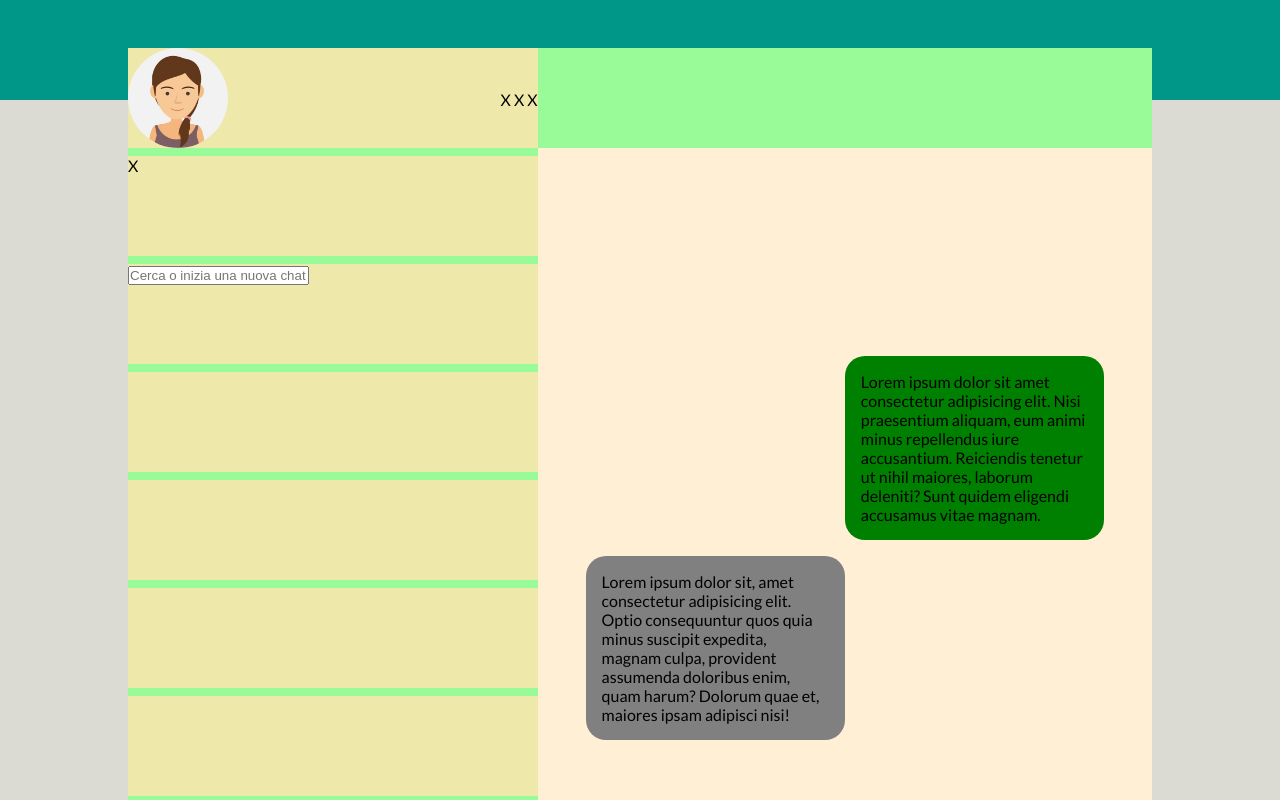
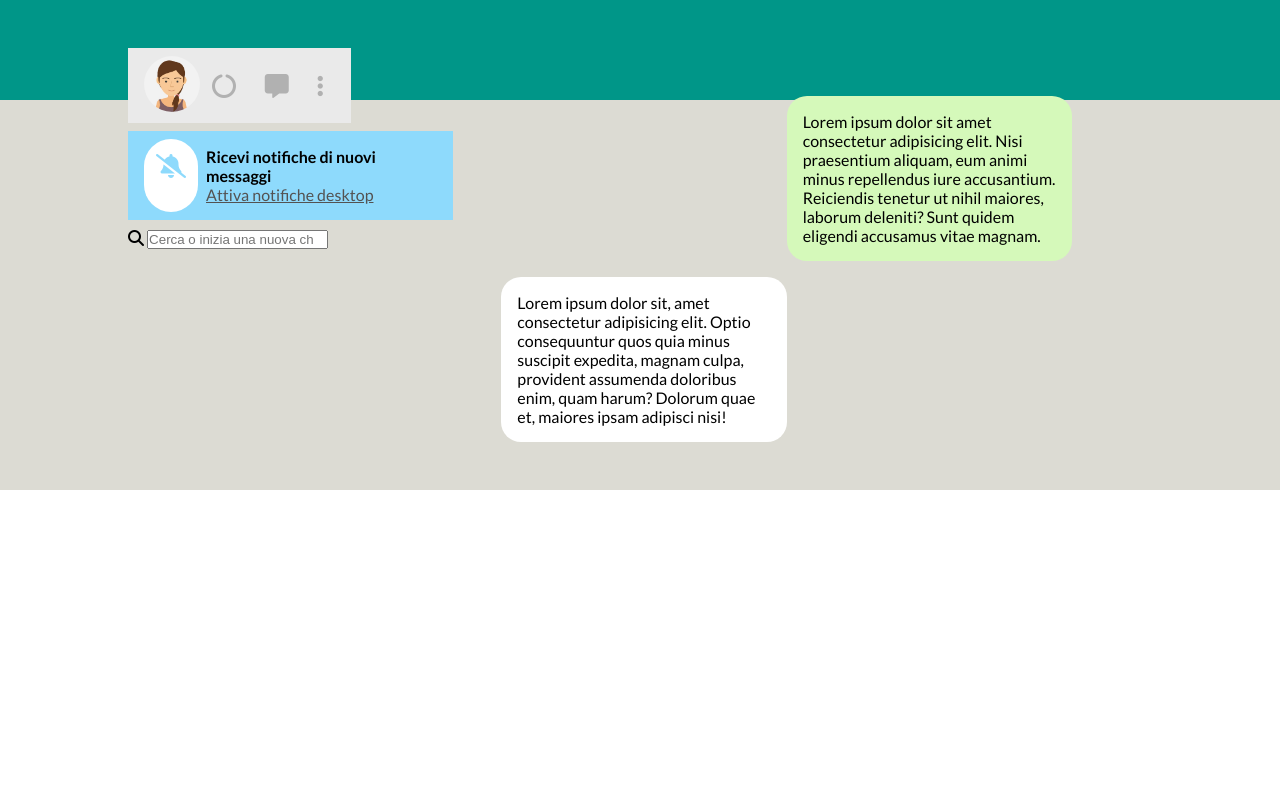
Before and after one commit to SimoneCerri/html-css-boolzapp, a plain HTML site: page index.html in a window 1280 px wide. Shown: the top 800 px of the page. Drawn offline with Linux system fonts and the light colour scheme.

Commit message:
try to fix the % of enemy_list on pad dimension

```diff
--- a/assets/css/style.css
+++ b/assets/css/style.css
@@ -18,6 +18,11 @@ img
 {
     width: 100%;
     object-fit: cover;
+}
+
+#main_app
+{
+    padding-top: 3em;
 }
 
 /* #endregion Common */
@@ -170,6 +175,8 @@ img
             {
                 align-items: center;
                 justify-content: space-between;
+                background-color: var(--zap-primarygrey);
+                padding: 0.5em 1em;
                 .contact_img
                 {
 
@@ -177,7 +184,38 @@ img
                 img
                 {
                 border-radius: 50%;
-                max-width: 100px;
+                max-width: 3.5em;
+                }
+            }
+            .mine_contact_info
+            {
+                color: var(--zap-secondarygrey);
+                font-size: 1.5em;
+                & i
+                {
+                    padding: 0.5em;
+                }
+            }
+            .notify
+            {
+                background-color: var(--zap-notify);
+                padding: 0.5em 1em;
+                .notify_img
+                {
+                    font-size: 1.5em;
+                    background-color: var(--zap-lighter);
+                    border-radius: 30px;
+                    padding: 0.5em;
+                    color: var(--zap-notify);
+                }
+                .notify_info
+                {
+                    padding: 0.5em;
+                    & span
+                    {
+                        text-decoration: underline;
+                        color: rgb(83, 82, 82);
+                    }
                 }
             }
         }
@@ -189,7 +227,7 @@ img
 
 /* #region RightApp */
 
-.enemy_list
+/* .enemy_list
 {
     flex-basis: 40%;
 }
@@ -197,7 +235,7 @@ img
 .chat
 {
     flex-basis: 60%;
-}
+} */
 
 .chat_main
 {
@@ -244,6 +282,16 @@ img
         width: 100%;
     }
 
+    .col_11_m
+    {
+        width: 95%;
+    }
+
+    .col_1_m
+    {
+        width: 5%;
+    }
+
     body
     {
         background-image: none;
@@ -258,7 +306,8 @@ img
     {
         /* margin: 0;
         box-sizing: border-box; */
-        .contact_info,
+        padding: 0;
+        .mine_contact_info,
         .notify,
         .notify_info,
         .search_bar,
--- a/index.html
+++ b/index.html
@@ -17,24 +17,24 @@
     <title>Boolzapp</title>
 </head>
 
-<body class="debug">
+<body class="">
     <main id="main_app" class="container dflex">
-        <div class="enemy_list col_4">
+        <div class="enemy_list col_4 col_1m">
             <div class="row">
                 <div class="col">
                     <div class="mine_contact dflex">
-                        <div class="contact_img">
+                        <div class="mine_contact_img">
                             <img src="./assets/img/avatar_io.jpg" alt="">
                         </div>
-                        <div class="contact_info">
+                        <div class="mine_contact_info">
                             <span>
-                                X
+                                <i class="fa-solid fa-circle-notch"></i>
                             </span>
                             <span>
-                                X
+                                <i class="fa-solid fa-message"></i>
                             </span>
                             <span>
-                                X
+                                <i class="fa-solid fa-ellipsis-vertical"></i>
                             </span>
                         </div>
 
@@ -43,25 +43,28 @@
                 </div>
                 <!-- /.col -->
                 <div class="col">
-                    <div class="notify">
-                        X
+                    <div class="notify dflex">
+                        <div class="notify_img">
+                            <i class="fa-solid fa-bell-slash"></i>
                         </div>
-                    <!-- /.contact -->
                         <div class="notify_info">
                             <h4>
                                 <strong>
-
+                                    Ricevi notifiche di nuovi messaggi
                                 </strong>
                             </h4>
                             <span>
-
+                                Attiva notifiche desktop
                             </span>
                         </div>
+                    </div>
+                    <!-- /.contact -->
                 </div>
                 <!-- /.col -->
                 <div class="col">
                     <nav class="search_bar">
-                        <input type="text" placeholder="Cerca o inizia una nuova chat">
+                        <i class="fa-solid fa-magnifying-glass"></i>
+                        <input type="search" placeholder="Cerca o inizia una nuova chat">
                     </nav>
                 </div>
                 <!-- /.col -->
@@ -156,7 +159,7 @@
         <!-- /.row -->
         </div>
         <!-- /.enemy_list -->
-        <div class="chat col_8 col_12_s">
+        <div class="chat col_8 col_11_m col_12_s">
             <div class="chat_header">
 
             </div>
```
Lines whose indentation alone changed are shown as unchanged.
